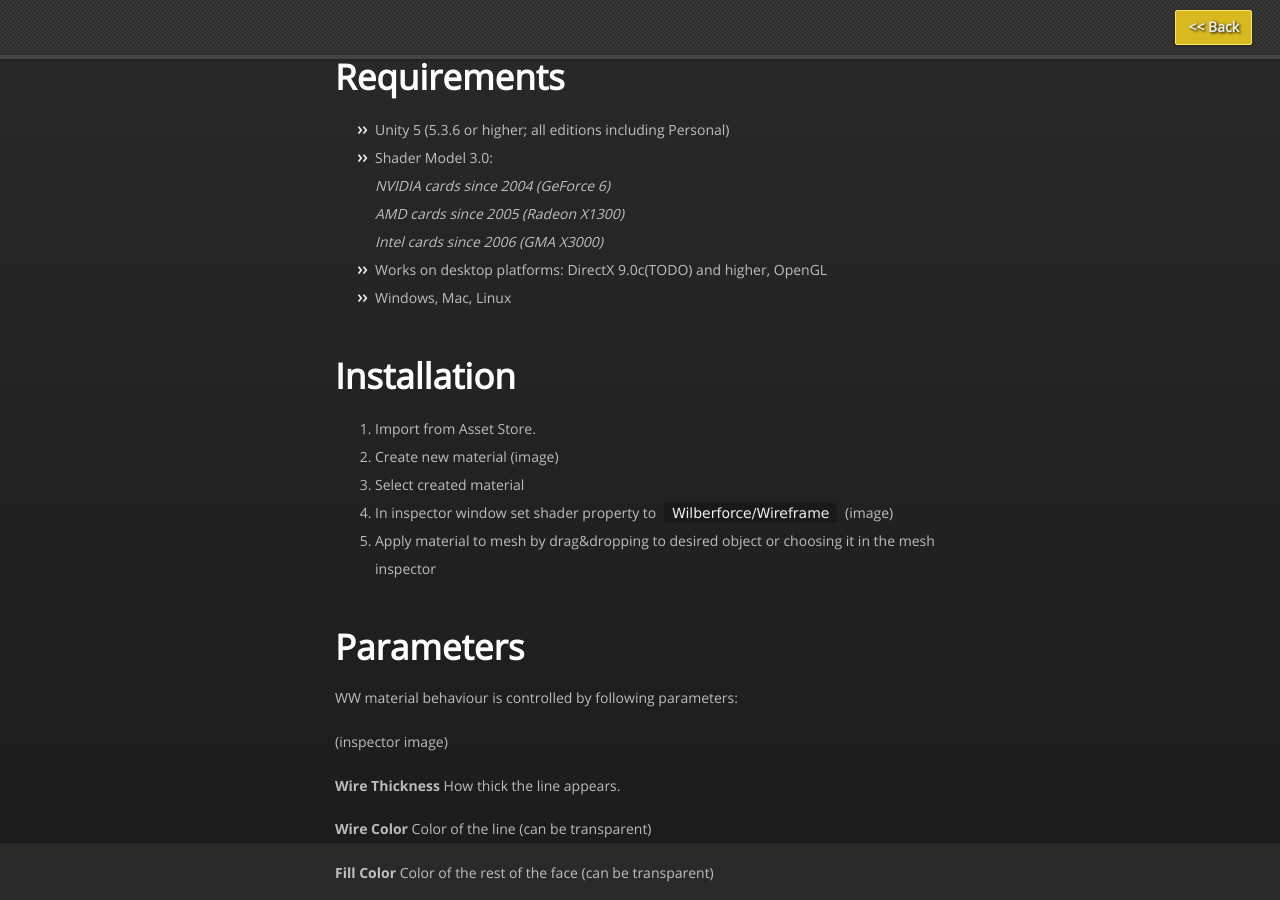
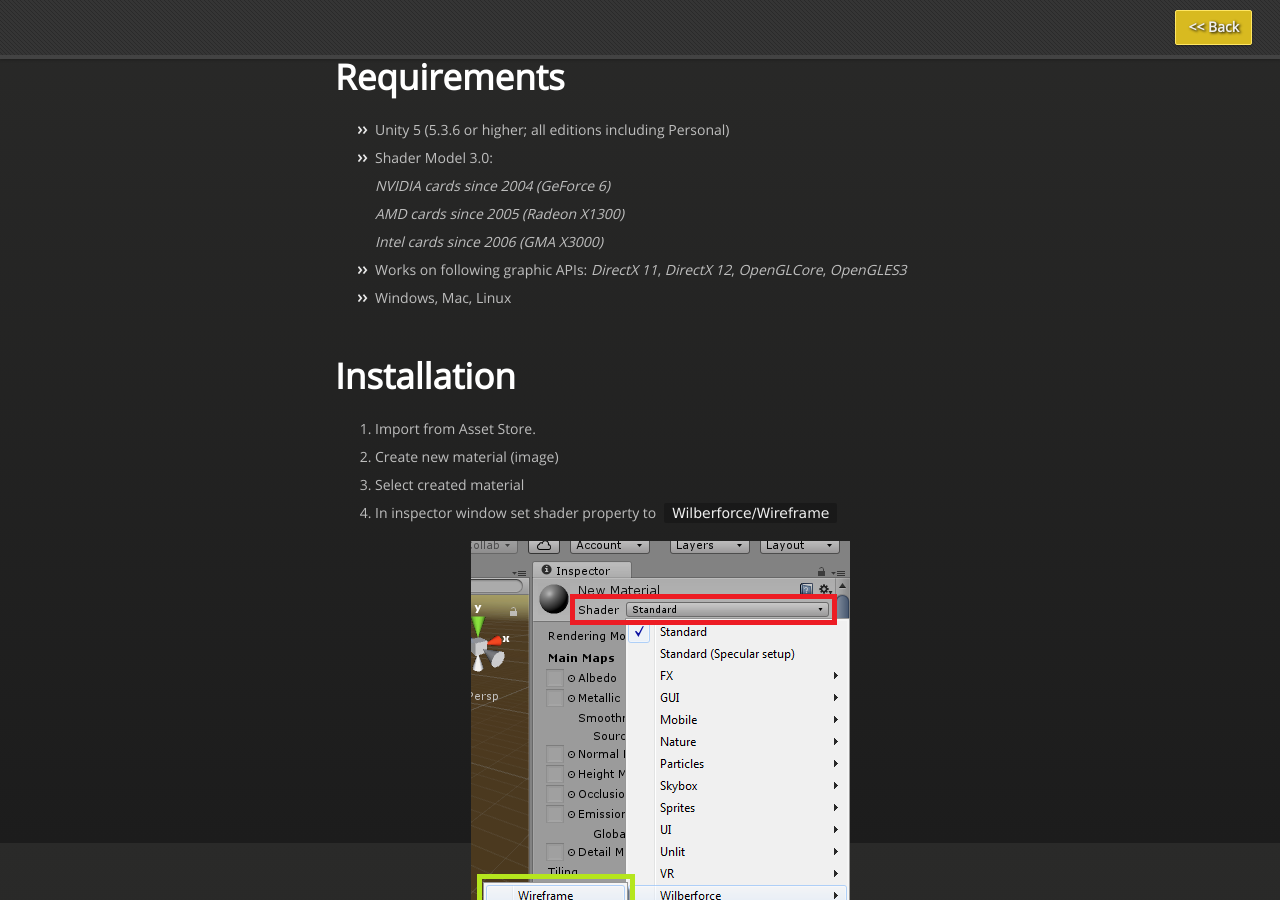
Before and after one commit to projectwilberforce/projectwilberforce.github.io, a Jekyll site: the page built from wireframe/index.md, in a window 1280 px wide and 900 px high, scrolled down 957 px. Built offline with Jekyll 4.4.1, drawn with Linux system fonts in a browser that asks for light colours; nearby versions of some CDN libraries.

Commit message:
wireframe manual images

```diff
--- a/wireframe/index.md
+++ b/wireframe/index.md
@@ -31,7 +31,7 @@ See [forum for discussion]() and contact us at <projectwilberforce@gmail.com> fo
 *NVIDIA cards since 2004 (GeForce 6)*
 *AMD cards since 2005 (Radeon X1300)*
 *Intel cards since 2006 (GMA X3000)*
-- Works on desktop platforms: DirectX 9.0c(TODO) and higher, OpenGL
+- Works on following graphic APIs: *DirectX 11*, *DirectX 12*, *OpenGLCore*, *OpenGLES3*
 - Windows, Mac, Linux
 
 # Installation
@@ -39,7 +39,8 @@ See [forum for discussion]() and contact us at <projectwilberforce@gmail.com> fo
 1. Import from Asset Store.
 2. Create new material (image)
 3. Select created material
-4. In inspector window set shader property to `Wilberforce/Wireframe` (image)
+4. In inspector window set shader property to `Wilberforce/Wireframe`
+![](new_material.png)
 5. Apply material to mesh by drag&dropping to desired object or choosing it in the mesh inspector
 
 
@@ -47,7 +48,7 @@ See [forum for discussion]() and contact us at <projectwilberforce@gmail.com> fo
 
 WW material behaviour is controlled by following parameters:
 
-(inspector image)
+![](inspector.png)
 
 **Wire Thickness**
 How thick the line appears.
@@ -79,6 +80,7 @@ How thick the line caps are.
 # How to
 ## Transparency intermeshional
 ## Double-sided mesh
+![](inspector_mesh.png)
 
 # Contact Information
 In case of questions or further issues, please contact us at <projectwilberforce@gmail.com>
```
Also changed, not shown: wireframe/inspector.png (added), wireframe/inspector_mesh.png (added), wireframe/new_material.png (added).
